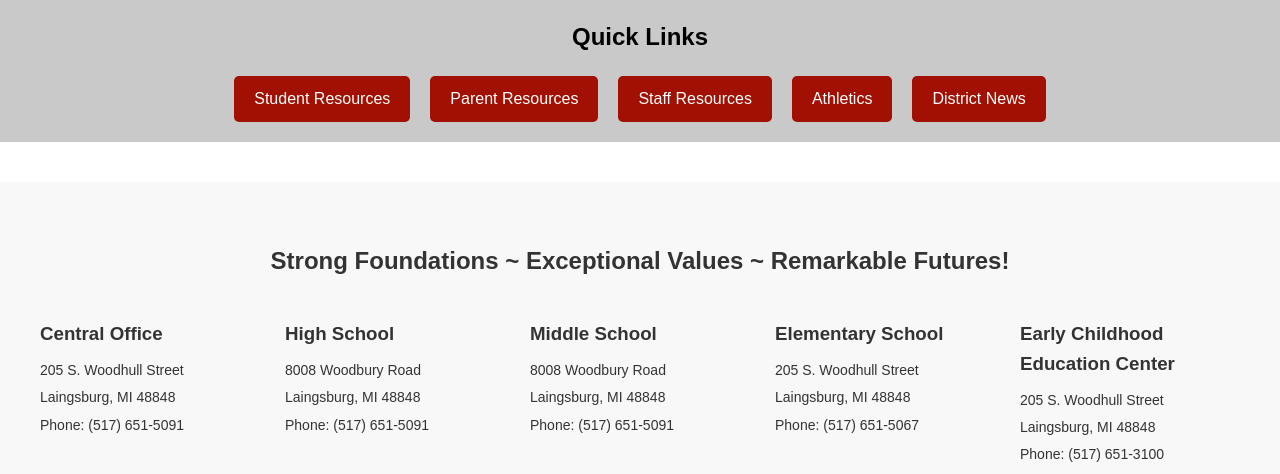
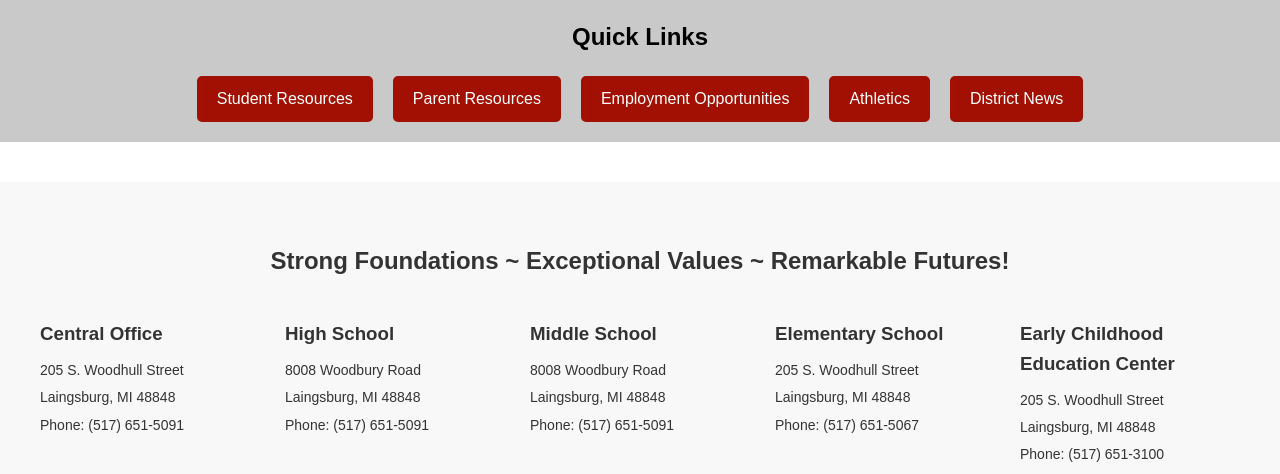
Before and after one commit to it-admin-laingsburg/testsite, a plain HTML site: page index.html in a window 1280 px wide. Shown: the part 422-896 px from the top of the page. Drawn offline with Linux system fonts and the light colour scheme.

Commit message:
Update index.html

```diff
--- a/index.html
+++ b/index.html
@@ -220,7 +220,7 @@
         <div class="quick-links">
             <a href="#" class="quick-link" target="_blank" rel="noopener noreferrer">Student Resources</a>
             <a href="#" class="quick-link" target="_blank" rel="noopener noreferrer">Parent Resources</a>
-            <a href="#" class="quick-link" target="_blank" rel="noopener noreferrer">Staff Resources</a>
+            <a href="https://drive.google.com/drive/folders/11LlhfTosAsq-pM87aTug359OgecjVBEw?usp=sharing" class="quick-link" target="_blank" rel="noopener noreferrer">Employment Opportunities</a>
             <a href="https://laingsburgathletics.bigteams.com/" class="quick-link" target="_blank" rel="noopener noreferrer">Athletics</a>
             <a href="https://www.facebook.com/profile.php?id=100090936668484" class="quick-link" target="_blank" rel="noopener noreferrer">District News</a>
         </div>
```
